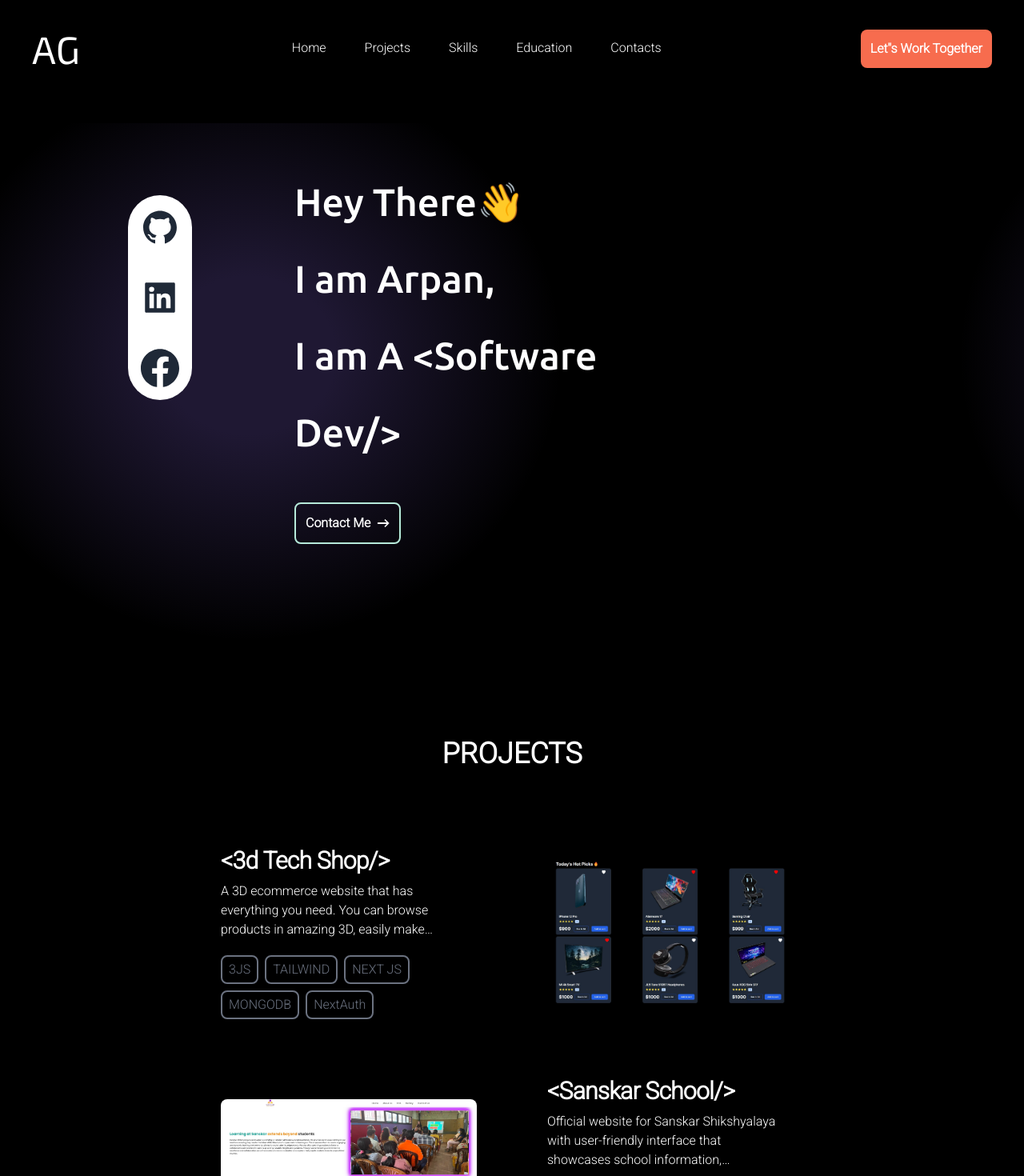
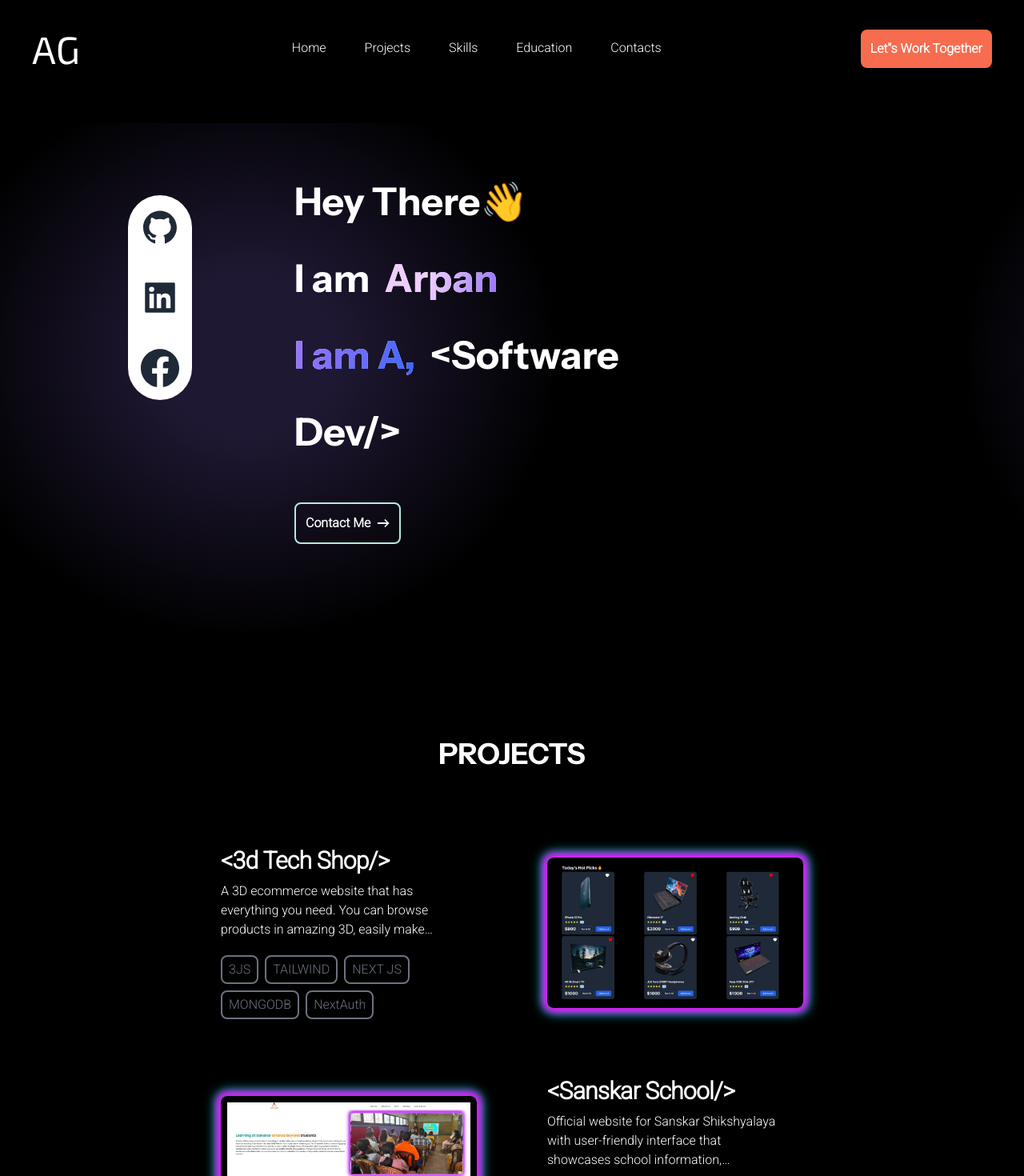
Before and after one commit to arpangtm/Portfolio, a Next.js app: page / in a window 1280 px wide. Shown: the top 1470 px of the page at 80% size. Built offline with nearby package versions, Linux system fonts and the light colour scheme.

Commit message:
Hero Text & Font

```diff
--- a/components/Contact.tsx
+++ b/components/Contact.tsx
@@ -3,6 +3,9 @@ import { AiFillGithub, AiFillLinkedin } from "react-icons/ai";
 import { SiGmail, SiFacebook } from "react-icons/si";
 import { motion } from "framer-motion";
 import Link from "next/link";
+import { Instrument_Sans } from "next/font/google";
+
+const sans= Instrument_Sans({subsets:["latin-ext"], weight:"700"})
 
 function Contact() {
   const parent = {
@@ -18,7 +21,7 @@ function Contact() {
   return (
     <section id="contact" className="mt-32">
       <div id="projects" className="text-center font-white text-4xl mb-20">
-        <h1>Contact Me</h1>
+        <h1 className={sans.className}>Contact Me</h1>
       </div>
       <div>
         <motion.div
--- a/components/Education.tsx
+++ b/components/Education.tsx
@@ -1,12 +1,14 @@
 import React from "react";
 import Image from "next/image";
 import { motion } from "framer-motion";
+import { Instrument_Sans } from "next/font/google";
 
+const sans= Instrument_Sans({subsets:["latin-ext"], weight:"700"})
 function Education() {
   return (
     <section id="education" className="mt-32">
       <div id="projects" className="text-center font-black text-4xl mb-20">
-        <h1>Education</h1>
+        <h1 className={sans.className}>Education</h1>
       </div>
       <div className="flex flex-col relative items-center">
         <Image
--- a/components/HeroSection.tsx
+++ b/components/HeroSection.tsx
@@ -1,6 +1,6 @@
-import React from "react";
+import React, { useState,useEffect } from "react";
 import Image from "next/image";
-import { Ubuntu } from "next/font/google";
+import { Ubuntu, Instrument_Sans } from "next/font/google";
 import { AiFillGithub, AiFillLinkedin } from "react-icons/ai";
 import { SiGmail, SiFacebook } from "react-icons/si";
 import { BsArrowRight } from "react-icons/bs";
@@ -8,6 +8,9 @@ import { motion } from "framer-motion";
 import Link from "next/link";
 
 const ubuntu = Ubuntu({ subsets: ["latin"], weight: "500" });
+const sans= Instrument_Sans({subsets:["latin-ext"], weight:"700"})
+
+const allRoles=['Web Dev','Mobile Dev','Tech Enthusiast','Web Designer']
 
 function HeroSection() {
   const parent = {
@@ -54,9 +57,9 @@ function HeroSection() {
             whileInView={{ x: 0, opacity: 1 }}
             transition={{ delay: 0.3, duration: 1 }}
             viewport={{ once: true }}
-            className={`${ubuntu.className} font-bold text-3xl text-center md:text-left lg:text-5xl whitespace-pre-wrap leading-relaxed lg:leading-loose`}
+            className={`${sans.className} font-bold text-3xl text-center md:text-left lg:text-5xl whitespace-pre-wrap leading-relaxed lg:leading-loose`}
           >
-            {`Hey There👋 \nI am Arpan, \nI am A <Software Dev/>`}
+            {`Hey There👋 \nI am `} <span className="text-[#a371f7]" style={{background:"linear-gradient(280deg, #3d67ff 0%, #9773ff 50%, #efceff 80%),#fff",WebkitTextFillColor:"transparent",WebkitBackgroundClip:"text"}}>Arpan<br></br>I am A,</span>{`  <Software Dev/>`}
           </motion.h1>
           <motion.a
             href="#contact"
--- a/components/Projects.tsx
+++ b/components/Projects.tsx
@@ -1,6 +1,8 @@
 import React from "react";
 
+
 import { motion } from "framer-motion";
+import { Instrument_Sans } from "next/font/google";
 
 interface CardData {
   name: String;
@@ -40,12 +42,13 @@ const projects = [
     img: "/projects/moviedb.jpg",
   },
 ];
+const sans= Instrument_Sans({subsets:["latin-ext"], weight:"700"})
 
 function Projects() {
   return (
     <section>
       <div id="projects" className="text-center font-black text-4xl mb-20">
-        <h1>PROJECTS</h1>
+        <h1 className={sans.className}>PROJECTS</h1>
       </div>
       <div className="flex flex-col mx-5 xl:mx-56 space-y-10">
         {projects.map((project) => {
@@ -84,7 +87,8 @@ function ProjectCard({ id, name, tech, desc, img, url }: CardData) {
             scale: { duration: 0.2 },
           }}
           viewport={{ once: true }}
-          className={`object-cover w-full md:w-2/5 rounded-lg h-auto transition-all ease-in-out duration-300 group-hover:scale-125`}
+          className={`object-cover w-full md:w-2/5 rounded-lg h-auto transition-all ease-in-out duration-300 group-hover:scale-125 p-2`}
+          style={{"boxShadow":"0 0 10px 5px #f0f,0 0 15px 5px #0ff"}}
           src={img}
           width={200}
           height={200}
--- a/components/Skills.tsx
+++ b/components/Skills.tsx
@@ -1,5 +1,7 @@
 import React from "react";
 import { animate, motion } from "framer-motion";
+import { Instrument_Sans } from "next/font/google";
+
 
 const languagesDB = [
   { name: "Javascript", src: "/skills/js.png", id: 1 },
@@ -28,6 +30,8 @@ const others = [
   { name: "WebRTC", src: "/skills/webrtc.png", id: 5 },
 ];
 
+const sans= Instrument_Sans({subsets:["latin-ext"], weight:"700"})
+
 function Skills() {
   const parent = {
     initial: { opacity: 0 },
@@ -41,7 +45,7 @@ function Skills() {
   return (
     <section id="skills" className="mt-32 mx-5 md:mx-10 lg:mx-32">
       <div id="projects" className="text-center font-black text-4xl mb-20">
-        <h1>Skills</h1>
+        <h1 className={sans.className}>Skills</h1>
       </div>
       <div>
         <h3 className="text-2xl font-bold">Language</h3>
```
Also changed, not shown: app/myfuto_bgremoved_zoomed.png (added), public/pattern.png (added).
